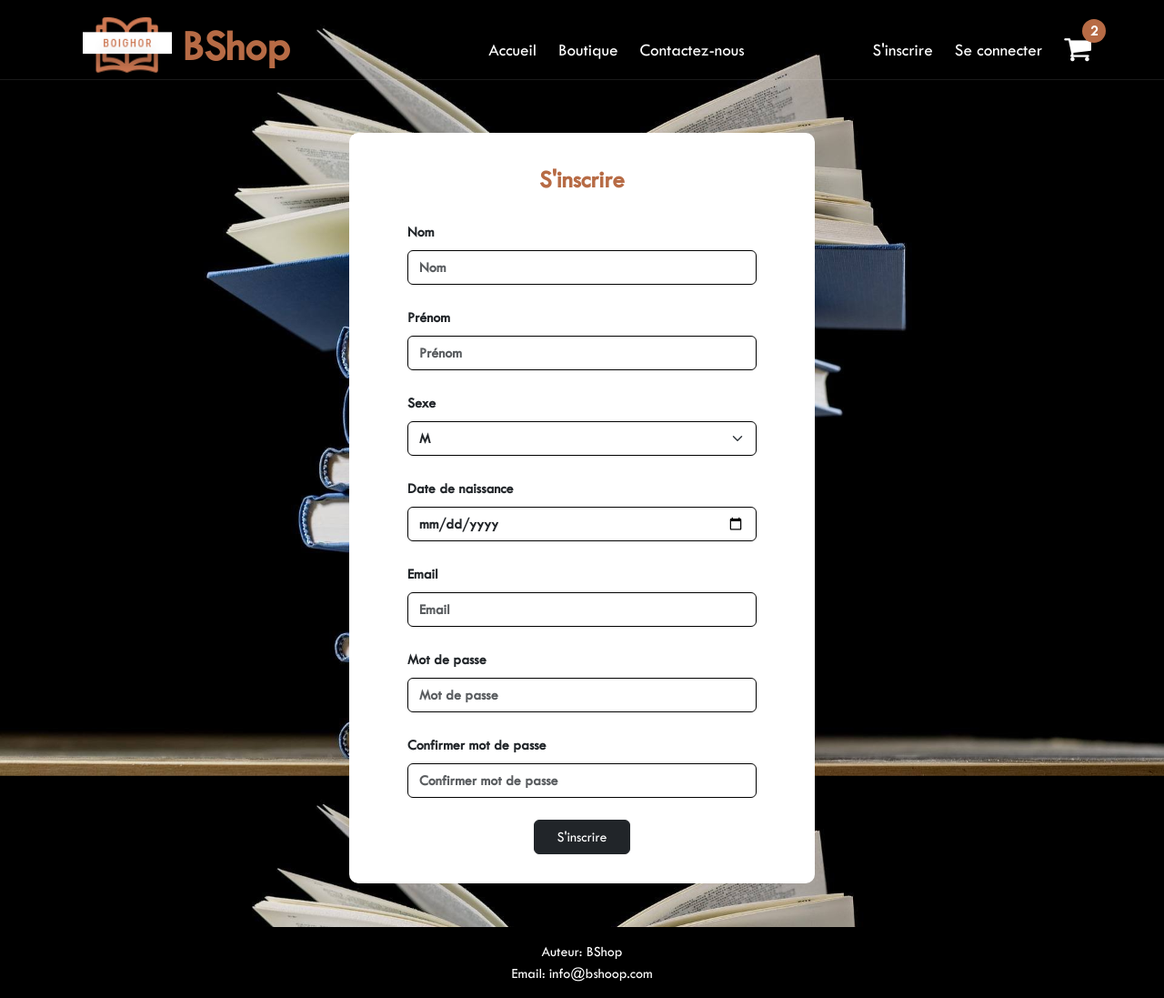
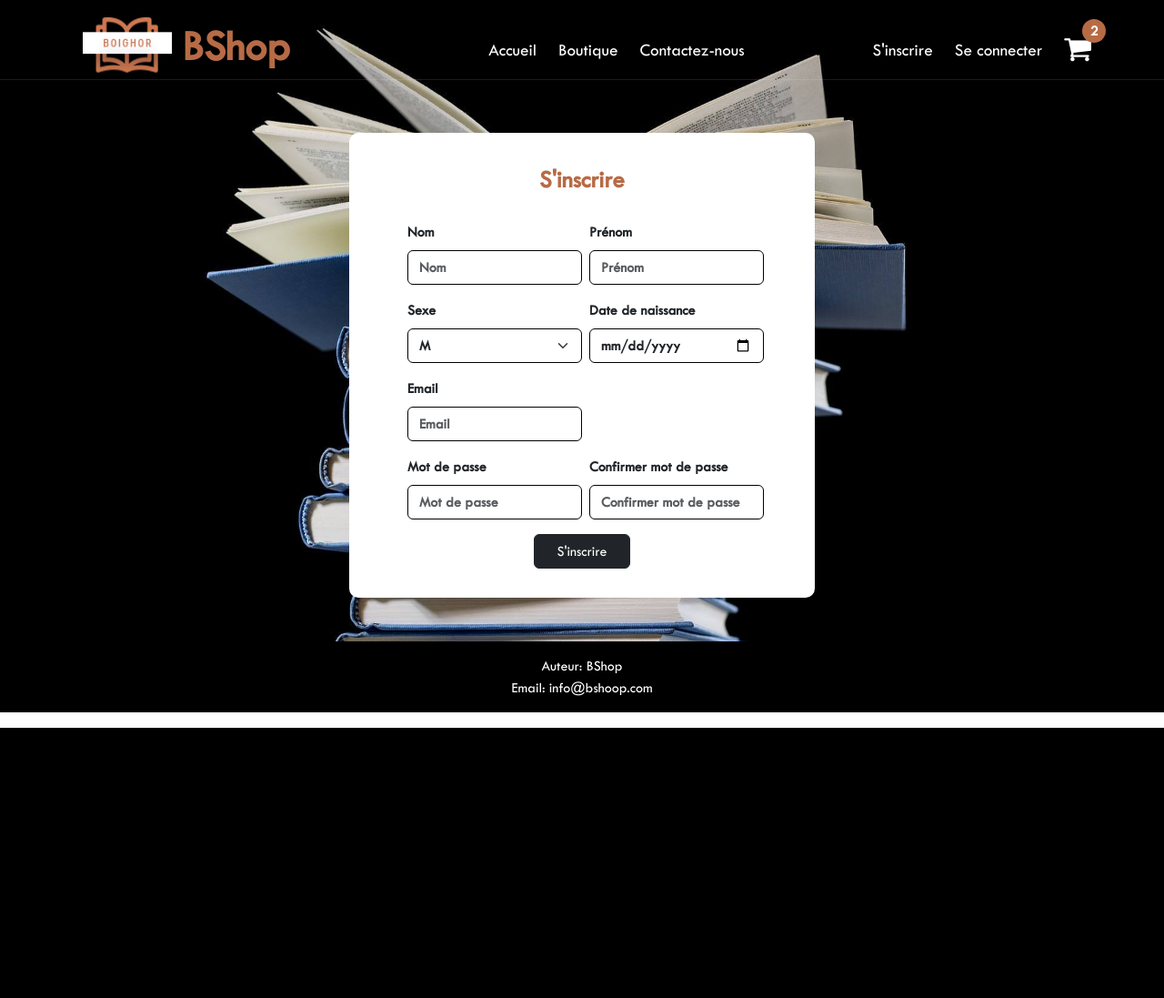
Before and after one commit to padevft/e-commerce-php, a PHP site: page /server/pages/signup.php in a window 1280 px wide. Shown: the whole page at 91% size. After the commit the page ends 800 px from the top, so only its background shows below. Run offline with PHP 8.4, Linux system fonts and the light colour scheme.

Commit message:
Modification du design de la page signup.php

```diff
--- a/server/pages/signup.php
+++ b/server/pages/signup.php
@@ -25,39 +25,51 @@ require_once('../includes/utilitaires.inc.php');
                     <div class="d-flex justify-content-center align-items-center pb-4">
                         <span class="fw-semibold text-login">S'inscrire</span>
                     </div>
-                    <div class="container-form d-flex flex-column gap-4">
-                        <div class="d-flex flex-column gap-2">
+                    <div class="container-form d-flex flex-column gap-3">
+                        <div class="d-flex flex-sm-column flex-md-row align-items-center gap-2">
+                            <div class="d-flex col-12 col-md-6 flex-column gap-2">
                                 <label for="name-login" class="fw-semibold">Nom</label>
                                 <input type="text" id="name-login" class="form-control fw-semibold input-login" placeholder="Nom" />
                             </div>
-                        <div class="d-flex flex-column gap-2">
+                            <div class="d-flex col-12 col-md-6 flex-column gap-2">
                                 <label for="fristname-login" class="fw-semibold">Prénom</label>
                                 <input type="text" id="fristname-login" class="form-control fw-semibold input-login" placeholder="Prénom" />
                             </div>
-                        <div class="d-flex flex-column gap-2">
+                        </div>
+
+                        <div class="d-flex flex-sm-column flex-md-row align-items-center justify-content-between gap-2">
+                            <div class="d-flex col-12 col-md-6 flex-column gap-2">
                                 <label for="sexe-login" class="fw-semibold">Sexe</label>
                                 <select class="form-select fw-semibold input-login" id="sexe-login" aria-label="Default select example">
                                     <option value="M">M</option>
                                     <option value="F">F</option>
                                 </select>
                             </div>
-                        <div class="d-flex flex-column gap-2">
+                            <div class="d-flex col-12 col-md-6 flex-column gap-2">
                                 <label for="birthday-login" class="fw-semibold">Date de naissance</label>
                                 <input type="date" id="birthday-login" class="form-control fw-semibold input-login" placeholder="Date de naissance" />
 
                             </div>
-                        <div class="d-flex flex-column gap-2">
+                        </div>
+
+                        <div class="d-flex flex-sm-column flex-md-row align-items-center gap-2">
+                            <div class="d-flex col-12 col-md-6 flex-column gap-2">
                                 <label for="email-login" class="fw-semibold">Email</label>
                                 <input type="email" id="email-login" class="form-control fw-semibold input-login" placeholder="Email" />
                             </div>
-                        <div class="d-flex flex-column gap-2">
+                        </div>
+
+                        <div class="d-flex flex-sm-column flex-md-row align-items-center gap-2">
+                            <div class="d-flex col-12 col-md-6 flex-column gap-2">
                                 <label for="pwd-login" class="fw-semibold">Mot de passe</label>
                                 <input type="password" id="pwd-login" class="form-control fw-semibold input-login" placeholder="Mot de passe" />
                             </div>
-                        <div class="d-flex flex-column gap-2">
+                            <div class="d-flex col-12 col-md-6 flex-column gap-2">
                                 <label for="conform-pwd-login" class="fw-semibold">Confirmer mot de passe</label>
                                 <input type="password" id="conform-pwd-login" class="form-control fw-semibold input-login" placeholder="Confirmer mot de passe" />
                             </div>
+                        </div>
+
                         <div class="d-flex align-items-center justify-content-center">
                             <button type="button" class="btn btn-dark px-4">S'inscrire</button>
                         </div>
```
Also changed, not shown: 1 other file. Lines whose indentation alone changed are shown as unchanged.
